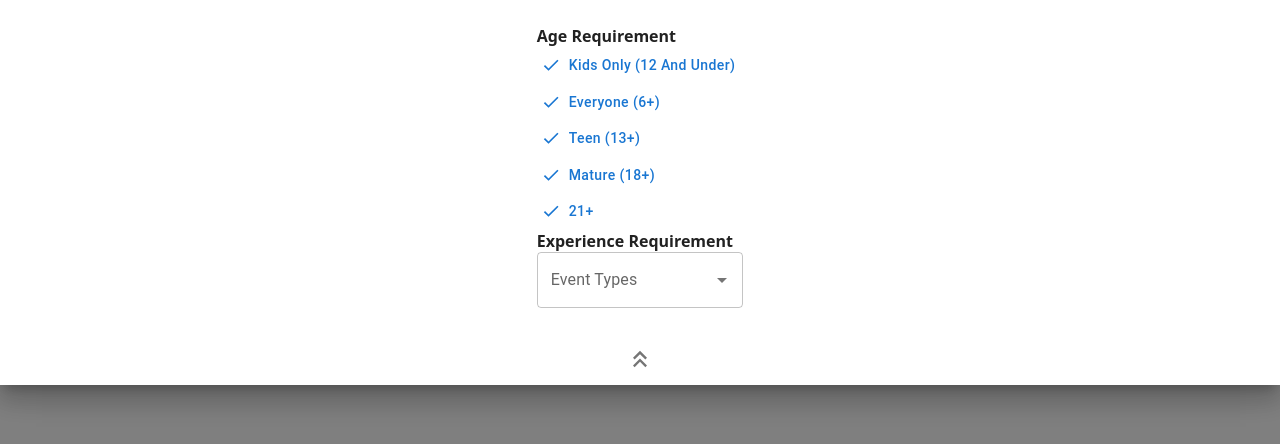
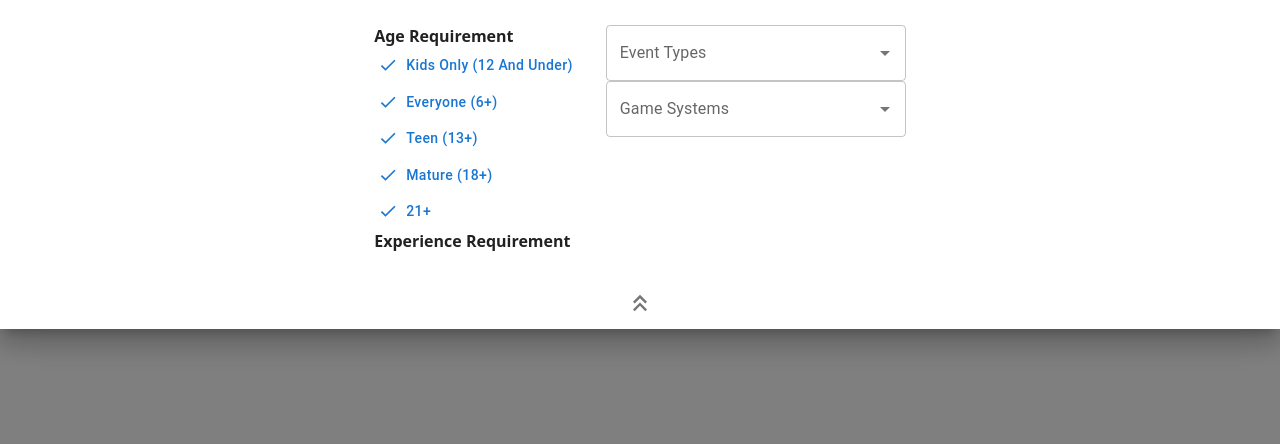
Before and after one commit to Sun-Mountain/GenConCal, a Next.js app in the folder frontend/: page / in a window 1280 px wide. Both pictures are taken after a click on the button "FILTER EVENTS". Shown: the top 444 px of the page. Built offline with nearby package versions, Linux system fonts and the light colour scheme.

Commit message:
filter for game system

```diff
--- a/frontend/assets/interfaces/Component.tsx
+++ b/frontend/assets/interfaces/Component.tsx
@@ -2,7 +2,7 @@ import { Dispatch, ReactNode, SetStateAction } from "react";
 import { FilterProps, UniqueFilter } from "@/assets/interfaces";
 
 export interface AutocompleteProps {
-  componentLabel: string;
+  groupLabel: string;
   hiddenList: string[];
   handleFilter: Function;
   labels: string[];
@@ -16,6 +16,7 @@ export interface ButtonGroupProps {
 }
 
 export interface DailyTabsTypes {
+  filterFor: number[];
   filterOut: number[];
   hideSoldOut: boolean;
 }
@@ -25,6 +26,7 @@ export interface FilterDrawerProps {
   ageReqList: string[];
   xpReqList: string[];
   eventTypeList: string[];
+  gameSystemList: string[];
 }
 
 export interface ToggleType {
--- a/frontend/assets/styles/components/ui.scss
+++ b/frontend/assets/styles/components/ui.scss
@@ -26,6 +26,15 @@
   padding: 25px 5px;
   margin: 0 auto;
   max-width: 800px;
+}
+
+.filter-content {
+  display: flex;
+  flex-wrap: wrap;
+}
+
+.autocomplete-container {
+  display: flex;
 }
 
 .filter-component-container {
@@ -57,4 +66,10 @@
       font-size: 16px;
     }
   }
+
+  .filter-content {
+    .content-group+.content-group {
+      margin-left: 25px;
+    }
+  }
 }
--- a/frontend/components/DailyTabs.tsx
+++ b/frontend/components/DailyTabs.tsx
@@ -17,6 +17,7 @@ const dayLabels = Object.keys(eventsListByDay).sort();
 const timeLabels = Object.keys(eventsListByStartTime).sort();
 
 export default function DailyTabs({
+  filterFor,
   filterOut,
   hideSoldOut
 }: DailyTabsTypes) {
@@ -32,6 +33,10 @@ export default function DailyTabs({
 
     if (hideSoldOut) {
       eventsForDay = eventsForDay.filter(val => !soldOutEvents.includes(val))
+    }
+
+    if (filterFor.length) {
+      eventsForDay = eventsForDay.filter(val => filterFor.includes(val))
     }
 
     if (filterOut.length) {
--- a/frontend/components/FilterDrawerContent.tsx
+++ b/frontend/components/FilterDrawerContent.tsx
@@ -10,16 +10,19 @@ const ageLabels = [ 'kids only (12 and under)',
                     '21+' ]
 const xpLabels = Object.keys(filteredEvents.experienceType)
 const eventTypeLabels = Object.keys(filteredEvents.eventTypes).sort()
+const gameSystemLabels = Object.keys(filteredEvents.gameSystems).sort()
 
 export default function FilterDrawerContent ({
   handleFilter,
   ageReqList,
   xpReqList,
-  eventTypeList
+  eventTypeList,
+  gameSystemList
 }: FilterDrawerProps) {
 
   return (
-    <>
+    <div className="filter-content">
+      <div className="content-group">
         <ButtonGroup
           groupLabel="Age Requirement"
           hiddenList={ageReqList}
@@ -32,12 +35,21 @@ export default function FilterDrawerContent ({
           handleFilter={handleFilter}
           labels={xpLabels}
         />
+      </div>
+      <div className="content-group">
         <AutocompleteComponent
-        componentLabel='Event Types'
+          groupLabel='Event Types'
           hiddenList={eventTypeList}
           handleFilter={handleFilter}
           labels={eventTypeLabels}
         />
-    </>
+        <AutocompleteComponent
+          groupLabel='Game Systems'
+          hiddenList={gameSystemList}
+          handleFilter={handleFilter}
+          labels={gameSystemLabels}
+        />
+      </div>
+    </div>
   )
 }
--- a/frontend/components/UI/AutoComplete.tsx
+++ b/frontend/components/UI/AutoComplete.tsx
@@ -4,27 +4,29 @@ import TextField from '@mui/material/TextField';
 import { AutocompleteProps } from '@/assets/interfaces';
 
 export default function AutocompleteComponent({
-  componentLabel,
+  groupLabel,
   hiddenList,
   handleFilter,
   labels
 }: AutocompleteProps) {
   return (
+    <>
       <Autocomplete
         multiple
-      id="tags-outlined"
+        id={`${groupLabel} search list`}
+        sx={{ width: 300 }}
         options={labels}
         getOptionLabel={(option) => option}
         defaultValue={hiddenList || []}
-      onChange={(event, value) => handleFilter({ groupLabel: componentLabel, labelArray: value})}
+        onChange={(event, value) => handleFilter({groupLabel, labelList: value})}
         filterSelectedOptions
         renderInput={(params) => (
           <TextField
             {...params}
-          label={componentLabel}
-          placeholder={componentLabel}
+            label={groupLabel}
           />
         )}
       />
+    </>
   );
 }
--- a/frontend/components/UI/ButtonGroup.tsx
+++ b/frontend/components/UI/ButtonGroup.tsx
@@ -22,7 +22,7 @@ export default function ButtonGroup({
           return (
             <div key={label}>
               <Button
-                onClick={() => handleFilter(groupLabel, label)}
+                onClick={() => handleFilter({groupLabel, label})}
                 className={`${visible ? 'visible' : 'hidden'} toggle-btn`}
                 startIcon={visible ? <CheckIcon /> : <CloseIcon />}
               >
--- a/frontend/helpers/filterFor.tsx
+++ b/frontend/helpers/filterFor.tsx
@@ -1,3 +1,4 @@
+import { UniqueFilter } from "@/assets/interfaces";
 import { Dispatch, SetStateAction } from "react";
 // import { filteredEvents } from "@/pages/_app";
 // import { UniqueFilter } from "@/assets/interfaces";
@@ -41,16 +42,18 @@ import { Dispatch, SetStateAction } from "react";
 // }
 
 const filterForHelper = (
+  eventList: UniqueFilter,
+  setFilter: Dispatch<SetStateAction<number[]>>,
   labelList: string[],
   setLabelList: Dispatch<SetStateAction<string[]>>,
 ) => {
-  if (!labelList.includes(label)) {
-    addLabel(label, labelList, setLabelList);
-    addEventsToFilter(eventList[label], filter, setFilter);
-  } else {
-    removeLabel(label, labelList, setLabelList);
-    removeEventsFromFilter(eventList[label], filter, setFilter);
-  }
+  setLabelList(labelList);
+  var newFilters: number[] = [];
+  labelList.map(value => {
+    var filterValues = eventList[value];
+    newFilters = [...newFilters, ...filterValues];
+  })
+  setFilter(newFilters)
 }
 
 export default filterForHelper;
--- a/frontend/pages/index.tsx
+++ b/frontend/pages/index.tsx
@@ -6,10 +6,12 @@ import ToggleComponent from '@/components/UI/Toggle';
 
 import { filteredEvents } from './_app';
 import filterOutHelper from '@/helpers/filterOut';
+import filterForHelper from '@/helpers/filterFor';
 
 const ageReqMasterList = filteredEvents.ageRequirement;
 const xpReqMasterList = filteredEvents.experienceType;
 const eventTypeMasterList = filteredEvents.eventTypes;
+const gameSystemMasterList = filteredEvents.gameSystems;
 
 export default function Home () {
   console.log(filteredEvents)
@@ -17,17 +19,24 @@ export default function Home () {
   const [ageReqList, setAgeReqList] = useState<string[]>([]);
   const [xpReqList, setXPReqList] = useState<string[]>([]);
   const [eventTypeList, setEventTypeList] = useState<string[]>([]);
+  const [gameSystemList, setGameSystemList] = useState<string[]>([]);
 
   // Filters
   const [hideSoldOut, setHideSoldOut] = useState(false);
   const [ageReqFilter, setAgeReqFilter] = useState<number[]>([]);
   const [xpFilter, setXPFilter] = useState<number[]>([]);
   const [eventTypeFilter, setEventTypeFilter] = useState<number[]>([]);
+  const [gameSystemFilter, setGameSystemFilter] = useState<number[]>([]);
 
-  const handleFilter = async (
-    groupLabel: string,
-    label?: string
-  ) => {
+  const handleFilter = async ({
+    groupLabel,
+    label,
+    labelList
+  }: {
+    groupLabel: string;
+    label?: string;
+    labelList?: string[];
+  }) => {
     switch (groupLabel) {
       case 'Age Requirement':
         if (label) {
@@ -50,6 +59,20 @@ export default function Home () {
         }
         break;
       case 'Event Types':
+        if (labelList) {
+          await filterForHelper(eventTypeMasterList,
+                            setEventTypeFilter,
+                            labelList,
+                            setEventTypeList)
+        }
+        break;
+      case 'Game Systems':
+        if (labelList) {
+          await filterForHelper(gameSystemMasterList,
+                            setGameSystemFilter,
+                            labelList,
+                            setGameSystemList)
+        }
         break;
       default:
         console.log('ERROR');
@@ -73,12 +96,14 @@ export default function Home () {
                 ageReqList={ageReqList}
                 xpReqList={xpReqList}
                 eventTypeList={eventTypeList}
+                gameSystemList={gameSystemList}
               />
             </div>
           </DrawerComponent>
         </div>
       </div>
       <DailyTabs
+        filterFor={[...eventTypeFilter, ...gameSystemFilter]}
         filterOut={[...ageReqFilter, ...xpFilter]}
         hideSoldOut={hideSoldOut}
       />
```
Lines whose indentation alone changed are shown as unchanged.
